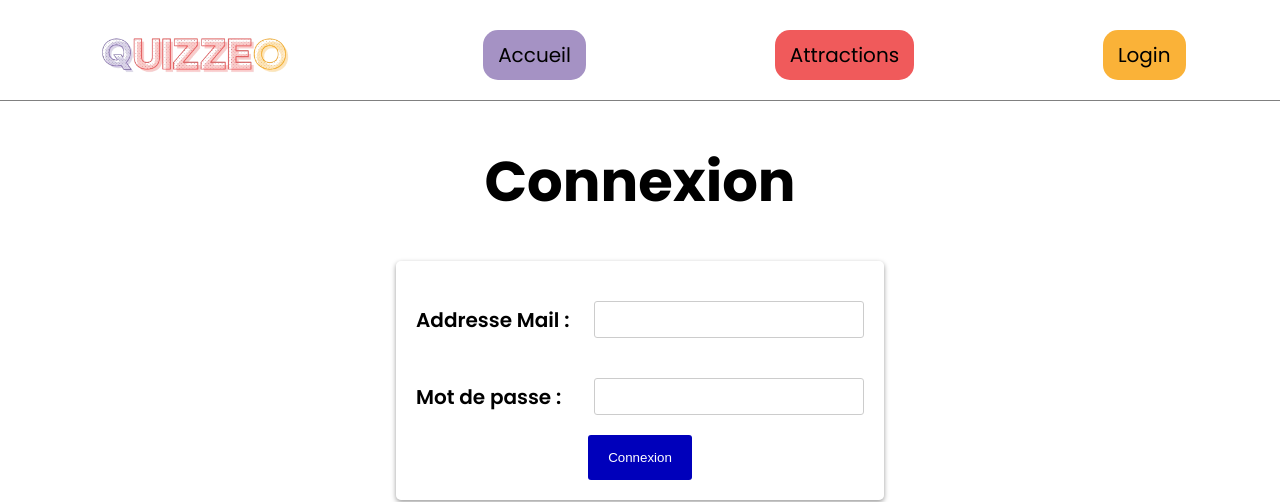
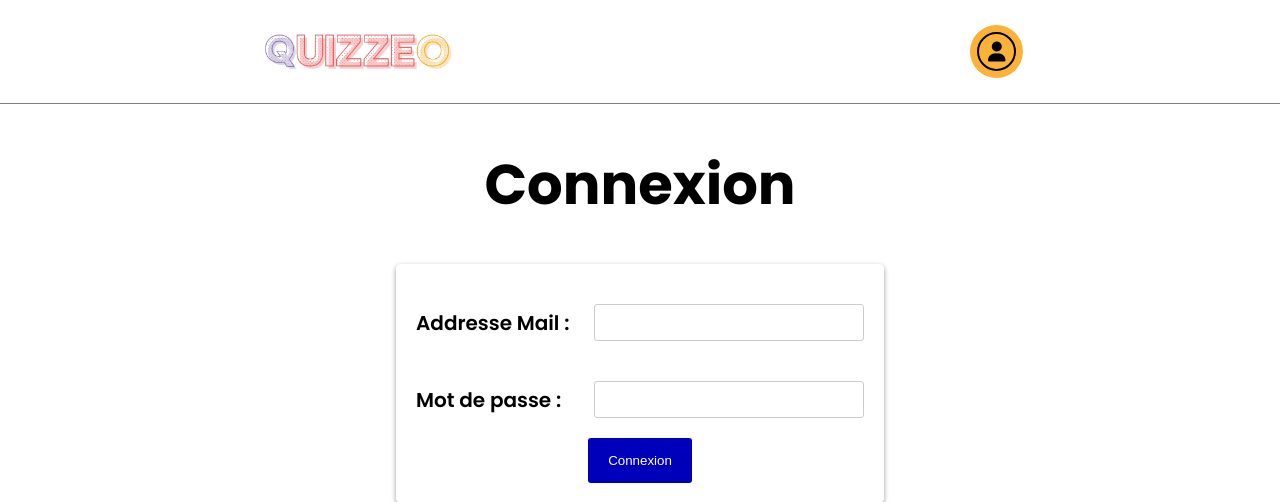
Before and after one commit to redt974/Projet-Quizzeo, a PHP site: page /connexion.php in a window 1280 px wide. Shown: the top 502 px of the page. Run offline with PHP 8.4, Linux system fonts and the light colour scheme; some libraries are stand-ins or nearby versions.

Commit message:
feat: connexion system done

```diff
--- a/components/header.php
+++ b/components/header.php
@@ -25,8 +25,7 @@
             position: sticky;
             top: 0;
             width: 100%;
-            height: 50px;
-            padding: 30px 0 20px;
+            padding: 25px 0;
             display: flex;
             justify-content: space-around;
             align-items: center;
@@ -44,10 +43,9 @@
         nav a {
             color: #000;
             text-align: center;
-            padding: 10px 15px;
+            padding: 7px;
             text-decoration: none;
-            font-size: 20px;
-            border-radius: 15px;
+            border-radius: 30px;
         }
         .bleu{
             background-color: #A592C4 ;
@@ -70,25 +68,47 @@
             color: #FFF;
         }
 
+        .user {
+            border: 2px solid #000;
+            border-radius: 25px;
+            height: 35px;
+            justify-content: center;
+            width: 35px;
+            display: flex;
+            align-items:center;
+        }
+        .logout{
+            border: none;
+            padding: 2px;
+            border-radius: 25px;
+            justify-content: center;
+            display: flex;
+            align-items:center;
+            width:35px;
+            height:35px;
+        }
+
+
         @media screen and (max-width: 600px) {
             nav a {
                 float: none;
                 display: block;
             }
         }
+
     </style>
+        <script defer src="https://kit.fontawesome.com/b32d44622b.js" crossorigin="anonymous"></script>
 </head>
 <body>
+
     <nav>
         <img src="./assets/quizzeo.png" alt="disney-title" />
-        <a href="./index.php" class="bleu" <?php if(basename($_SERVER['PHP_SELF']) == 'index.php') echo 'class="active"'; ?>>Accueil</a>
-        <a href="./quiz.php" class="rouge" <?php if(basename($_SERVER['PHP_SELF']) == 'quiz.php') echo 'class="active"'; ?>>Attractions</a>
         <?php
 
             if(isset($_SESSION['email'][0])) {
-                echo "<a href='./logout.php' class='jaune'>Logout</a>";
+                echo "<a href='./logout.php' class='jaune'><div class='logout'><i class='fa-solid fa-arrow-right-from-bracket'></i></div></a>";
             } else {
-                echo '<a href="./connexion.php" class="jaune" '.(basename($_SERVER['PHP_SELF']) == 'connexion.php'  ? 'class="active"' : '').'>Login</a>';
+                echo '<a href="./connexion.php" class="jaune" '.(basename($_SERVER['PHP_SELF']) == 'connexion.php'  ? 'class="active"' : '').'><div class="user"><i class="fa-solid fa-user fa-lg"></i></div></a>';
             }
 
         ?>
--- a/connexion.php
+++ b/connexion.php
@@ -4,7 +4,7 @@
     <meta charset="UTF-8">
     <meta name="viewport" content="width=device-width, initial-scale=1.0">
     <title>Connexion</title>
-    <link rel="icon" href='./assets/favicon.ico' />
+    <link rel="icon" href='./assets/quizzeo.ico' />
     <style>
         body {
             font-family: Arial, sans-serif;
--- a/inscription.php
+++ b/inscription.php
@@ -4,7 +4,7 @@
     <meta charset="UTF-8">
     <meta name="viewport" content="width=device-width, initial-scale=1.0">
     <title>Inscription</title>
-    <link rel="icon" href='./assets/favicon.ico' />
+    <link rel="icon" href='./assets/quizzeo.ico' />
     <style>
         body {
             font-family: Arial, sans-serif;
--- a/login.php
+++ b/login.php
@@ -39,8 +39,8 @@ if ($_SERVER["REQUEST_METHOD"] == "POST") {
 
                 echo "Login successful!";
 
-                // Redirect to quiz.php
-                header("Location: quiz.php");
+                // Redirect to index.php
+                header("Location: index.php");
                 exit();
             }
         }
--- a/logout.php
+++ b/logout.php
@@ -18,12 +18,12 @@ if (isset($_SESSION["email"])) {
 
             // Fermer la session
             session_destroy();
-            header("Location: index.php");
+            header("Location: connexion.php");
             exit();
         }
     } else {
         // Si l'utilisateur n'est pas connecté, simplement le rediriger
-        header("Location: index.php");
+        header("Location: connexion.php");
         exit();
     }
 
--- a/register.php
+++ b/register.php
@@ -48,8 +48,8 @@ if ($_SERVER["REQUEST_METHOD"] == "POST") {
 
         echo "Registration successful!";
 
-        // Redirect to quiz.php
-        header("Location: quiz.php");
+        // Redirect to index.php
+        header("Location: index.php");
         exit();
     } else {
         echo "Error writing user data.";
```
Also changed, not shown: index.php (+46 -4 lines).
